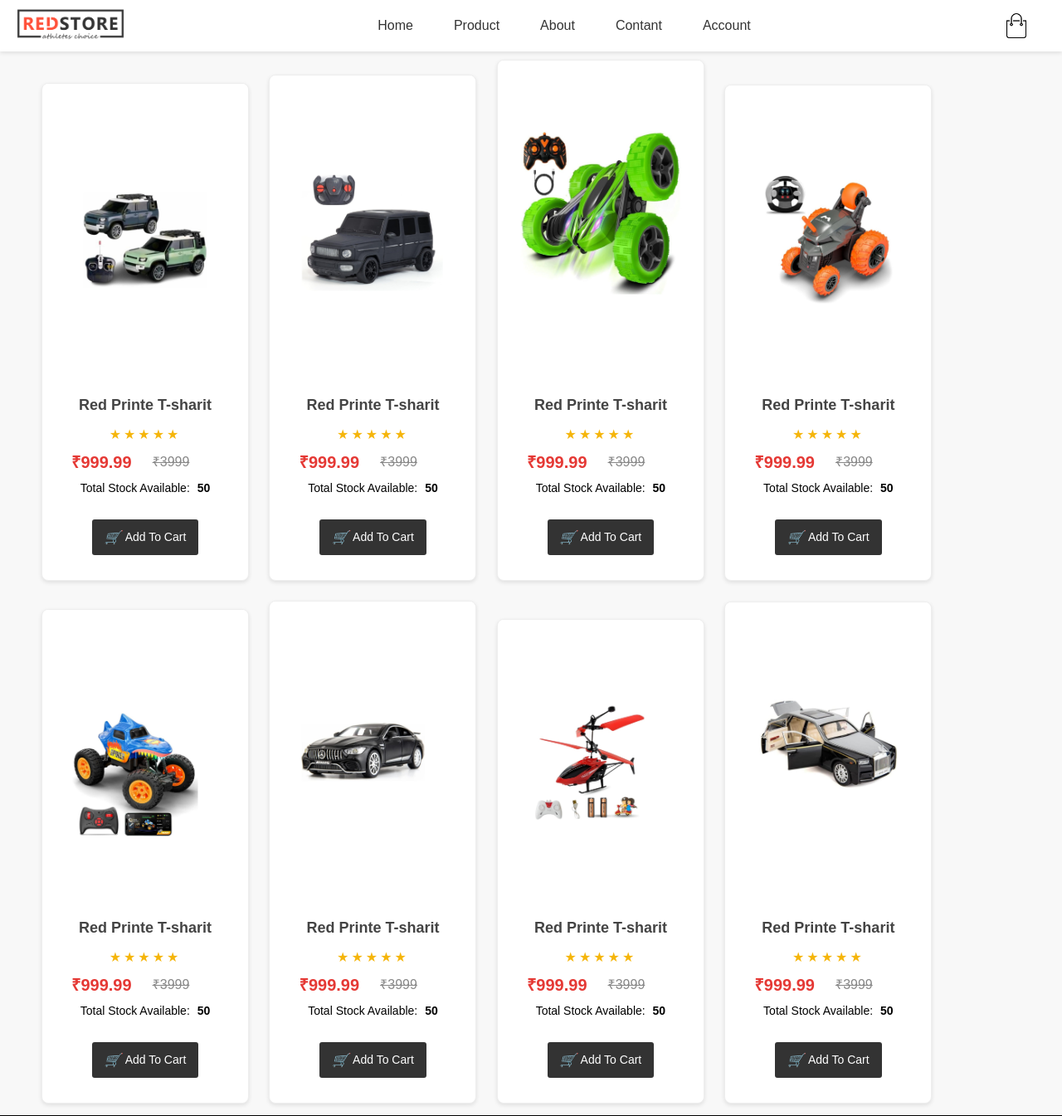
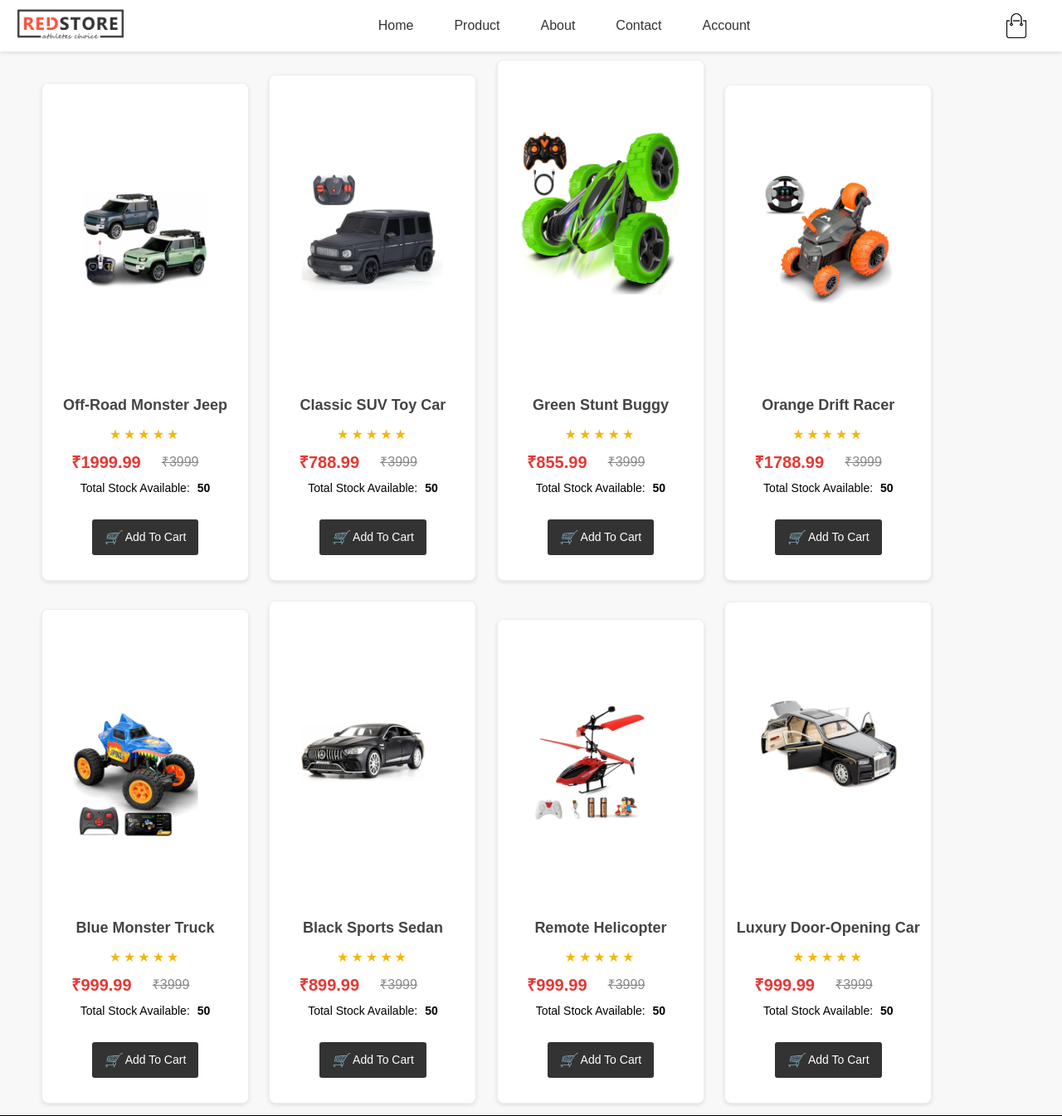
Before and after one commit to GorNarendrasinh/E-commerce-Website, a Python web app: template templates/toys.html in a window 1280 px wide. Shown: the top 1345 px of the page at 83% size. Run offline with Jinja, Linux system fonts and the light colour scheme; the template is opened without the code that fills it, so the values that code supplies are empty.

Commit message:
Update toys.html

```diff
--- a/templates/toys.html
+++ b/templates/toys.html
@@ -343,175 +343,153 @@
     </div>
      <nav>
       <ul>
-            <li> <a href="index.html">Home</a> </li>
-            <li> <a href="#product">Product</a> </li>
-              <li> <a href="#footers">About</a> </li>
-              <li> <a href="contact.html">Contant</a> </li>
-                <li> <a href="account.html">Account</a> </li>
+                <li><a href="/">Home</a></li>
+          <li><a href="#productpage">Product</a></li>
+          <li><a href="#footers">About</a></li>
+          <li><a href="/contact">Contact</a></li>
+          <li><a href="/account">Account</a></li>
         </ul>
      </nav>
      <img src="static/images/cart.png" class="cart" width="30px" height="30px" >
   </div>
-
-         <!-- all product section here  -->
-
-
-       <div class="continer">
-     <div class="card">
-        <img src="static/images/toys.jpg">
-        <h2>Red Printe T-sharit</h2>
-        <div class="rating"> </div>
-        <div class="productpriceelm">
-            <p class="productprice">₹999.99</p>
+ <!-- All product section here -->
+      <div class="continer">
+        <div class="card">
+          <img src="static/images/toys.jpg">
+          <h2>Off-Road Monster Jeep</h2>
+          <div class="rating"></div>
+          <div class="productpriceelm">
+            <p class="productprice">₹1999.99</p>
             <p class="productacutleprice">₹3999</p>
           </div>
-
           <div class="productstockelm">
             <p class="productpropty">Total Stock Available:</p>
             <p class="productstock">50</p>
           </div>
-
-
-         <a href="/addtocart">  <button class="addtocartbtn">
-  <i>🛒</i> Add To Cart </button></a>
+          <a href="/addtocart">
+            <button class="addtocartbtn"><i>🛒</i> Add To Cart</button>
+          </a>
         </div>
 
-
-         <div class="card">
-        <img src="static/images/toys2.jpg">
-        <h2>Red Printe T-sharit</h2>
-        <div class="rating"> </div>
-        <div class="productpriceelm">
-            <p class="productprice">₹999.99</p>
+        <div class="card">
+          <img src="static/images/toys2.jpg">
+          <h2>Classic SUV Toy Car</h2>
+          <div class="rating"></div>
+          <div class="productpriceelm">
+            <p class="productprice">₹788.99</p>
             <p class="productacutleprice">₹3999</p>
           </div>
-
           <div class="productstockelm">
             <p class="productpropty">Total Stock Available:</p>
             <p class="productstock">50</p>
           </div>
-
-
-         <a href="/addtocart">  <button class="addtocartbtn">
-  <i>🛒</i> Add To Cart </button></a>
+          <a href="/addtocart">
+            <button class="addtocartbtn"><i>🛒</i> Add To Cart</button>
+          </a>
         </div>
 
-
-         <div class="card">
-        <img src="static/images/toys4.jpg">
-        <h2>Red Printe T-sharit</h2>
-        <div class="rating"> </div>
-        <div class="productpriceelm">
-            <p class="productprice">₹999.99</p>
+        <div class="card">
+          <img src="static/images/toys4.jpg">
+          <h2>Green Stunt Buggy</h2>
+          <div class="rating"></div>
+          <div class="productpriceelm">
+            <p class="productprice">₹855.99</p>
             <p class="productacutleprice">₹3999</p>
           </div>
-
           <div class="productstockelm">
             <p class="productpropty">Total Stock Available:</p>
             <p class="productstock">50</p>
           </div>
-
-
-         <a href="/addtocart">  <button class="addtocartbtn">
-  <i>🛒</i> Add To Cart </button></a>
+          <a href="/addtocart">
+            <button class="addtocartbtn"><i>🛒</i> Add To Cart</button>
+          </a>
         </div>
 
-         <div class="card">
-        <img src="static/images/toyes5.jpg">
-        <h2>Red Printe T-sharit</h2>
-        <div class="rating"> </div>
-        <div class="productpriceelm">
-            <p class="productprice">₹999.99</p>
+        <div class="card">
+          <img src="static/images/toyes5.jpg">
+          <h2>Orange Drift Racer</h2>
+          <div class="rating"></div>
+          <div class="productpriceelm">
+            <p class="productprice">₹1788.99</p>
             <p class="productacutleprice">₹3999</p>
           </div>
-
           <div class="productstockelm">
             <p class="productpropty">Total Stock Available:</p>
             <p class="productstock">50</p>
           </div>
-
-
-         <a href="/addtocart">  <button class="addtocartbtn">
-  <i>🛒</i> Add To Cart </button></a>
+          <a href="/addtocart">
+            <button class="addtocartbtn"><i>🛒</i> Add To Cart</button>
+          </a>
         </div>
 
-         <div class="card">
-        <img src="static/images/toyes6.jpg">
-        <h2>Red Printe T-sharit</h2>
-        <div class="rating"> </div>
-        <div class="productpriceelm">
+        <div class="card">
+          <img src="static/images/toyes6.jpg">
+          <h2>Blue Monster Truck</h2>
+          <div class="rating"></div>
+          <div class="productpriceelm">
             <p class="productprice">₹999.99</p>
             <p class="productacutleprice">₹3999</p>
           </div>
-
           <div class="productstockelm">
             <p class="productpropty">Total Stock Available:</p>
             <p class="productstock">50</p>
           </div>
-
-
-         <a href="/addtocart">  <button class="addtocartbtn">
-  <i>🛒</i> Add To Cart </button></a>
+          <a href="/addtocart">
+            <button class="addtocartbtn"><i>🛒</i> Add To Cart</button>
+          </a>
         </div>
 
-         <div class="card">
-        <img src="static/images/toyes7.jpg">
-        <h2>Red Printe T-sharit</h2>
-        <div class="rating"> </div>
-        <div class="productpriceelm">
-            <p class="productprice">₹999.99</p>
+        <div class="card">
+          <img src="static/images/toyes7.jpg">
+          <h2>Black Sports Sedan</h2>
+          <div class="rating"></div>
+          <div class="productpriceelm">
+            <p class="productprice">₹899.99</p>
             <p class="productacutleprice">₹3999</p>
           </div>
-
           <div class="productstockelm">
             <p class="productpropty">Total Stock Available:</p>
             <p class="productstock">50</p>
           </div>
-
-
-         <a href="/addtocart">  <button class="addtocartbtn">
-  <i>🛒</i> Add To Cart </button></a>
+          <a href="/addtocart">
+            <button class="addtocartbtn"><i>🛒</i> Add To Cart</button>
+          </a>
         </div>
 
-         <div class="card">
-        <img src="static/images/toyes9.jpg">
-        <h2>Red Printe T-sharit</h2>
-        <div class="rating"> </div>
-        <div class="productpriceelm">
+        <div class="card">
+          <img src="static/images/toyes9.jpg">
+          <h2>Remote Helicopter</h2>
+          <div class="rating"></div>
+          <div class="productpriceelm">
             <p class="productprice">₹999.99</p>
             <p class="productacutleprice">₹3999</p>
           </div>
-
           <div class="productstockelm">
             <p class="productpropty">Total Stock Available:</p>
             <p class="productstock">50</p>
           </div>
-
-
-         <a href="/addtocart">  <button class="addtocartbtn">
-  <i>🛒</i> Add To Cart </button></a>
+          <a href="/addtocart">
+            <button class="addtocartbtn"><i>🛒</i> Add To Cart</button>
+          </a>
         </div>
 
-         <div class="card">
-        <img src="static/images/toyes8.jpg">
-        <h2>Red Printe T-sharit</h2>
-        <div class="rating"> </div>
-        <div class="productpriceelm">
+        <div class="card">
+          <img src="static/images/toyes8.jpg">
+          <h2>Luxury Door-Opening Car</h2>
+          <div class="rating"></div>
+          <div class="productpriceelm">
             <p class="productprice">₹999.99</p>
             <p class="productacutleprice">₹3999</p>
           </div>
-
           <div class="productstockelm">
             <p class="productpropty">Total Stock Available:</p>
             <p class="productstock">50</p>
           </div>
-
-
-         <a href="/addtocart">  <button class="addtocartbtn">
-  <i>🛒</i> Add To Cart </button></a>
+          <a href="/addtocart">
+            <button class="addtocartbtn"><i>🛒</i> Add To Cart</button>
+          </a>
         </div>
       </div>
-
    <section class="footer" id="footers">
     <div class="footer">
       <div class="container">
```
